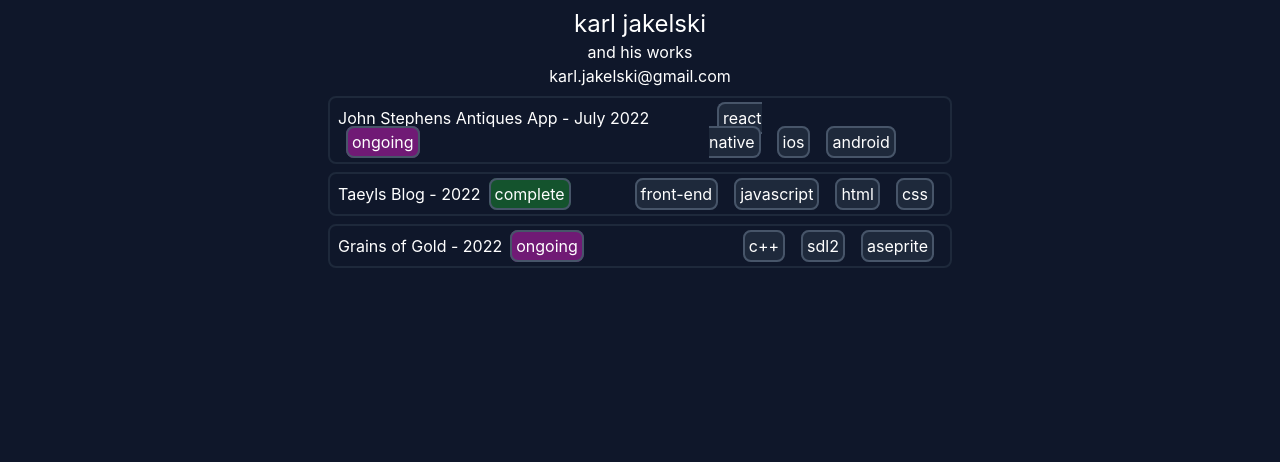
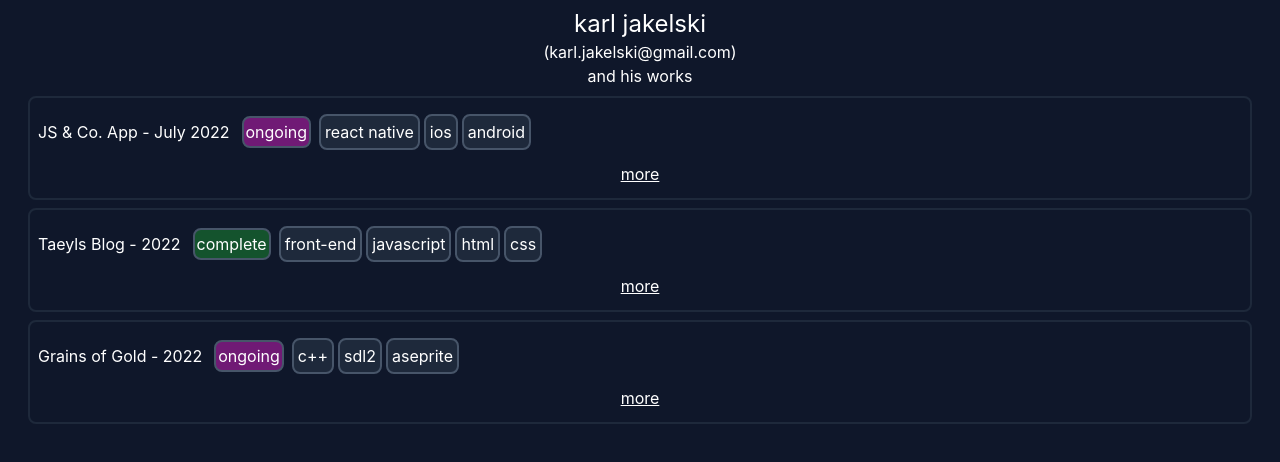
Before and after one commit to Korallion/resume-website, a React (Create React App) app: page / in a window 1280 px wide. Shown: the top 462 px of the page. Built offline with nearby package versions, Linux system fonts and the light colour scheme.

Commit message:
edits, more info button, soft css redesign

```diff
--- a/public/about.json
+++ b/public/about.json
@@ -5,10 +5,10 @@
     },
     "projects": [
         {
-            "name":"John Stephens Antiques App",
+            "name":"JS & Co. App",
             "status": "ongoing",
             "startDate": "July 2022",
-            "description": "React native catalogue app for ios and android for a New Zealand based European Antiques buisness.",
+            "description": "React native catalogue ios and adroid apps for a New Zealand based European Antiques buisness.",
             "links": [
                 {
                     "name": "github",
--- a/src/App.tsx
+++ b/src/App.tsx
@@ -13,8 +13,8 @@ const AboutMe: FunctionComponent<MeProps> = ({ me }) => {
   return (
     <div className='header' onClick={() => { setOpen(!open) }}>
       <h1 className='header-title'>{me.name}</h1>
+      <h1>(karl.jakelski@gmail.com)</h1>
       <h1 className='header-subtitle'>and his works</h1>
-      <h1>karl.jakelski@gmail.com</h1>
       {open &&
         <>
           <p className='header-subtitle'>{me.about}</p>
@@ -34,19 +34,21 @@ const AboutProject: FunctionComponent<ProjectProps> = ({ project }) => {
   return (
     <div className='project'>
       <div className='project-header'>
-        <div onClick={() => { setOpen(!open) }}>
-          <h2 className='project-title' >{project.name + ' - ' + project.startDate}</h2>
-          <h2 className={'project-status ' + (project.status === 'ongoing' ? 'ongoing' : 'complete')}>{project.status}</h2>
-        </div>
+        <h2 className='project-title'>{project.name + ' - ' + project.startDate}</h2>
+        <h2 className={'project-status ' + (project.status === 'ongoing' ? 'ongoing' : 'complete')}>{project.status}</h2>
         <div className='skill-list'>
           {project.skills.map(skill => <a className="skill" href={skill.url} key={skill.name}>{skill.name}</a>)}
         </div>
       </div>
+      <button className='reveal-button' onClick={() => { setOpen(!open) }}>{open ? 'less' : 'more'}</button>
+
 
       {open &&
-        <div>
+        <div className='description-container'>
           <p className='project-description'>{project.description}</p>
+          <div className='project-link-list'>
           {project.links.map(link => <a className='project-link' href={link.url} key={link.name}>{link.name}</a>)}
+          </div>
         </div>
       }
     </div>
--- a/src/index.css
+++ b/src/index.css
@@ -4,7 +4,7 @@
 
 @layer components {
   body {
-    @apply mx-auto md:w-5/6 lg:w-2/5  xl:w-1/2;
+    @apply mx-5;
     @apply bg-slate-900 text-white;
   }
 
@@ -15,26 +15,26 @@
   .header-title {
     @apply mx-auto text-2xl ;
   }
-
+s
   .header-subtitle {
     @apply mx-auto w-96 whitespace-pre-line;
   }
 
   .project {
-    @apply p-2 m-2;
+    @apply block p-2 m-2;
     @apply border-slate-800	 border-2 rounded-lg;
   }
 
   .project-header {
-    @apply flex justify-between;
+    @apply block justify-between;
   }
 
   .project-title {
-    @apply inline-block cursor-pointer;
+    @apply mr-3 inline-block;
   }
 
   .project-status {
-    @apply m-2 p-1 inline cursor-pointer;
+    @apply mr-2 p-0.5 inline-block;
     @apply border-slate-600 border-2 rounded-lg;
   }
 
@@ -47,21 +47,37 @@
     @apply bg-green-900;
   }
 
+  .reveal-button {
+    @apply mb-1 mx-auto block;
+    @apply underline;
+  }
+
+  .description-container {
+    @apply transition-opacity;
+  }
+
   .project-description {
-    @apply my-3;
+    @apply mb-3;
+  }
+
+  .project-link-list {
+    @apply block;
   }
 
   .project-link {
-    @apply my-3 mr-2 p-1 inline;
+    @apply mt-1 mr-1 p-1 inline-block;
     @apply bg-blue-800 border-slate-600 border-2 rounded-lg;
+
+    @apply hover:bg-blue-700 hover:border-slate-500;
+    @apply focus:bg-blue-600 focus:border-slate-400;
   }
 
   .skill-list {
-    @apply inline-block;
+    @apply inline-block my-2;
   }
 
   .skill {
-    @apply m-2 p-1 inline;
+    @apply mr-1 mb-1 p-1 inline-block;
     @apply bg-slate-800 border-slate-600 border-2 rounded-lg;
 
     @apply hover:bg-slate-600 hover:border-slate-500;
```
